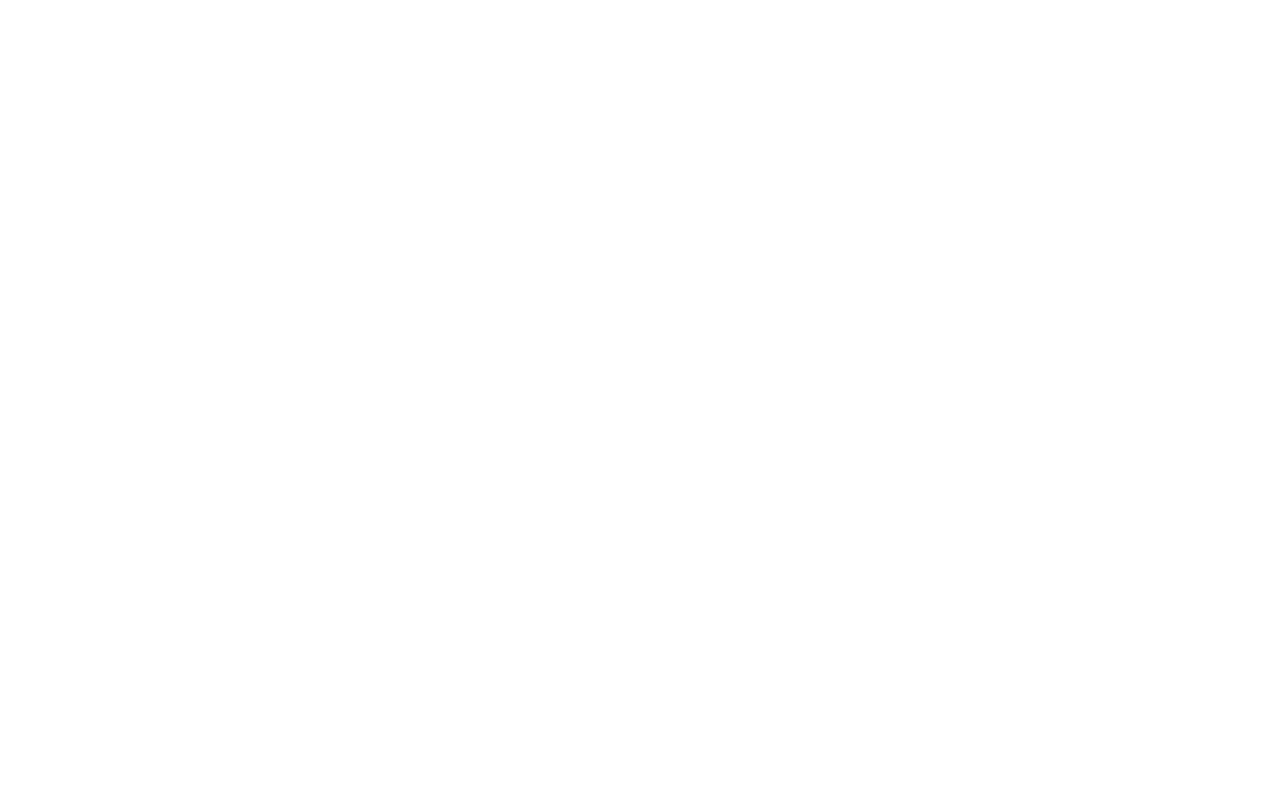
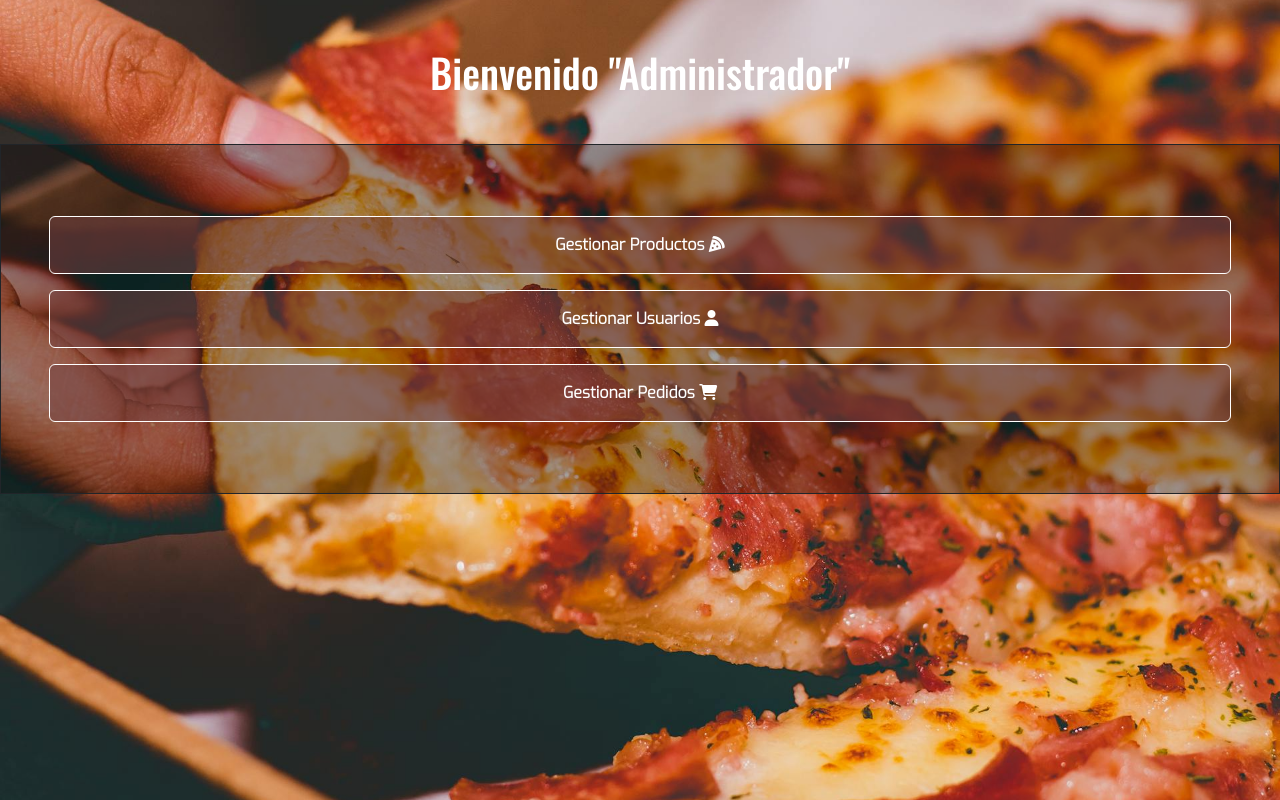
Before and after one commit to brunomry/frontendProyectoFinal_RollingCode, a React (Vite) app: page /administrador in a window 1280 px wide. Built offline with nearby package versions, Linux system fonts and the light colour scheme.

Commit message:
Agregue img de fondo para main + seccion de bienvenida para admin con 3 opciones de botones para gestion de productos, usuarios y pedidos estilizando con clases de bootstrap y estilos css

```diff
--- a/src/App.css
+++ b/src/App.css
@@ -1 +1,15 @@
-@import url('https://fonts.googleapis.com/css2?family=Exo:ital,wght@0,300;1,300&family=Oswald:wght@500&display=swap')
+@import url('https://fonts.googleapis.com/css2?family=Exo:ital,wght@0,300;1,300&family=Oswald:wght@500&display=swap');
+@import url('https://cdnjs.cloudflare.com/ajax/libs/font-awesome/6.4.2/css/all.min.css');
+
+#root {
+  padding: 0;
+  display: flex;
+  flex-direction: column;
+  min-height: 100vh;
+  overflow-x: hidden;
+  font-family: "Exo", sans-serif;
+}
+
+h1{
+  font-family: "Oswald", sans-serif;
+}
--- a/src/App.jsx
+++ b/src/App.jsx
@@ -1,10 +1,14 @@
+import Administracion from "./components/pages/Administracion";
+import "./App.css";
+import "bootstrap/dist/css/bootstrap.min.css";
 
 function App() {
 
   return (
     <>
+      <Administracion></Administracion>
     </>
   )
 }
 
-export default App
+export default App;
--- a/src/components/pages/Administracion.jsx
+++ b/src/components/pages/Administracion.jsx
@@ -1,10 +1,25 @@
-import React from 'react';
+import "../../styles/administrador.css";
 
 const Administracion = () => {
   return (
-    <div>
-
-    </div>
+    <section className="mainSection m-0">
+      <h1 className="text-center my-5">Bienvenido "Administrador"</h1>
+      <article className="me-2 mx-sm-auto d-flex justify-content-center border border border-1 border-dark managementOptions px-3 px-sm-5">
+        <div className="d-flex gap-3 flex-column justify-content-center align-items-center">
+          <button
+            className="border border-1 border-white fw-bold py-3 btnManagement rounded-2"
+          >
+            Gestionar Productos <i class="fa-solid fa-pizza-slice"></i>
+          </button>
+          <button className="border border-1 border-white fw-bold py-3 btnManagement rounded-2">
+            Gestionar Usuarios <i class="fa-solid fa-user"></i>
+          </button>
+          <button className="border border-1 border-white fw-bold py-3 btnManagement rounded-2">
+            Gestionar Pedidos <i class="fa-solid fa-cart-shopping"></i>
+          </button>
+        </div>
+      </article>
+    </section>
   );
 };
 
--- a/src/styles/administrador.css
+++ b/src/styles/administrador.css
@@ -0,0 +1,43 @@
+* {
+  margin: 0;
+  padding: 0;
+  box-sizing: border-box;
+}
+
+.mainSection {
+  flex-grow: 1;
+  background-image: url("../assets/imgbg.jpg");
+  background-size: cover;
+  background-position: center;
+  color: #fff;
+}
+
+.managementOptions {
+  width: 100%;
+  height: 350px;
+  background-color: #0005;
+  border-radius: 0;
+}
+
+.managementOptions div {
+  width: 100%;
+}
+
+.managementOptions div button {
+  width: 100%;
+}
+
+.btnManagement {
+  background-color: rgba(114, 67, 67, 0.533);
+  color: #fff;
+  border: none;
+  cursor: pointer;
+  transition: transform 0.3s ease;
+}
+
+.btnManagement:hover {
+  background-color: rgba(55, 20, 20, 0.533);
+  transition: 1s;
+  color: #fca9a9;
+  transform: scale(1.1);
+}
```
Also changed, not shown: src/assets/imgbg.jpg (added).
